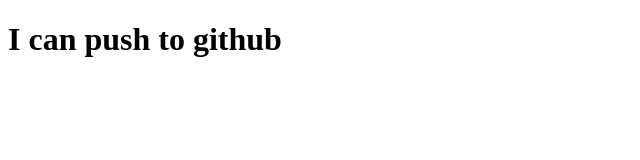
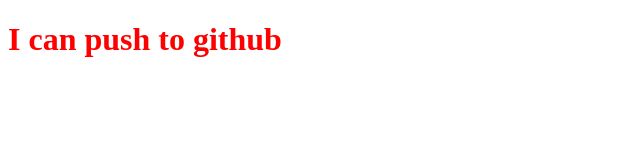
Before and after one commit to NokibReja/my-second-repo, a plain HTML site: page index.html in a window 1280 px wide. Shown: the whole page, without its empty margins (0-640 px from the left). Drawn offline with Linux system fonts and the light colour scheme.

Commit message:
styles added

```diff
--- a/index.html
+++ b/index.html
@@ -5,6 +5,7 @@
     <meta http-equiv="X-UA-Compatible" content="IE=edge" />
     <meta name="viewport" content="width=device-width, initial-scale=1.0" />
     <title>My second github repo</title>
+    <link rel="stylesheet" href="style.css" />
   </head>
   <body>
     <h1>I can push to github</h1>
--- /dev/null
+++ b/style.css
@@ -0,0 +1,6 @@
+body {
+  color: greenyellow;
+}
+h1 {
+  color: red;
+}
```
